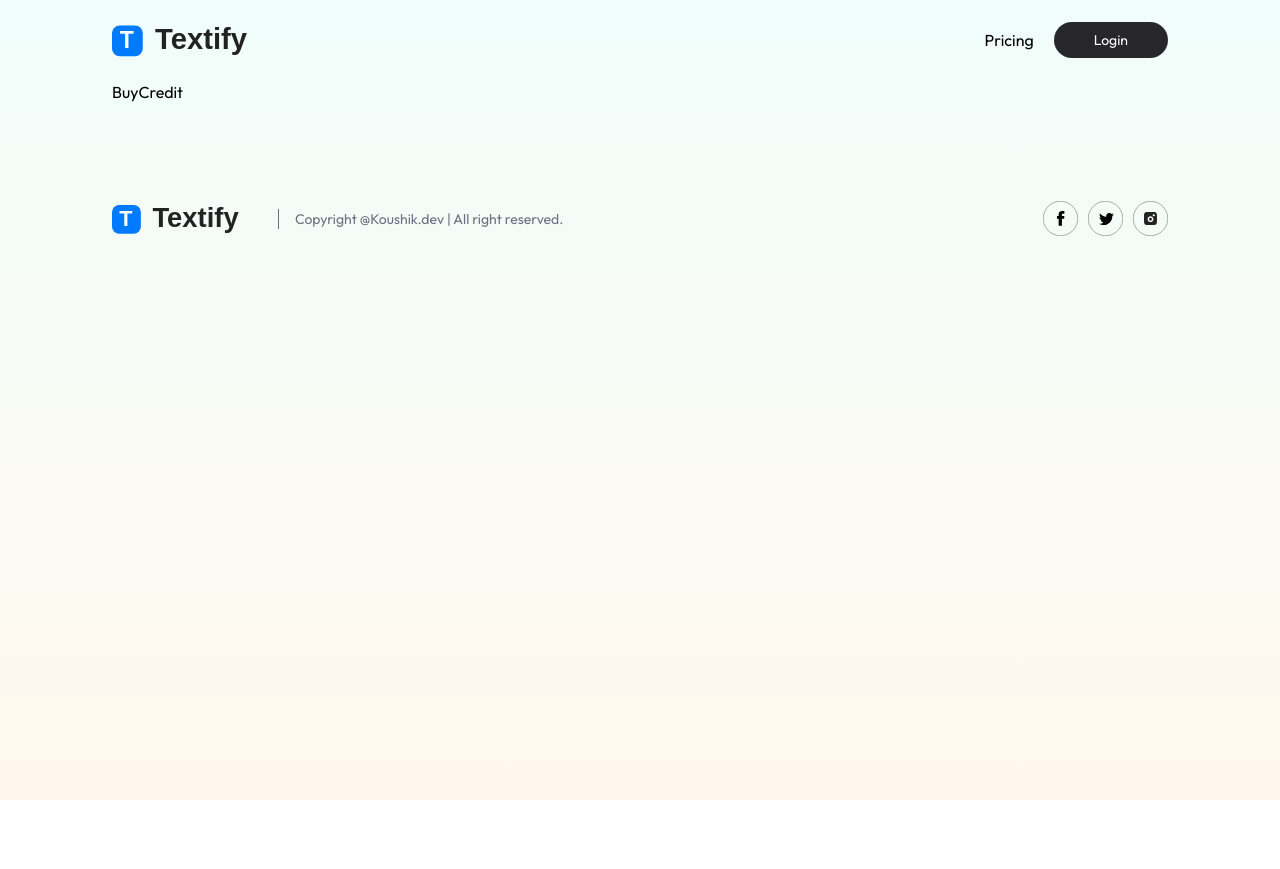
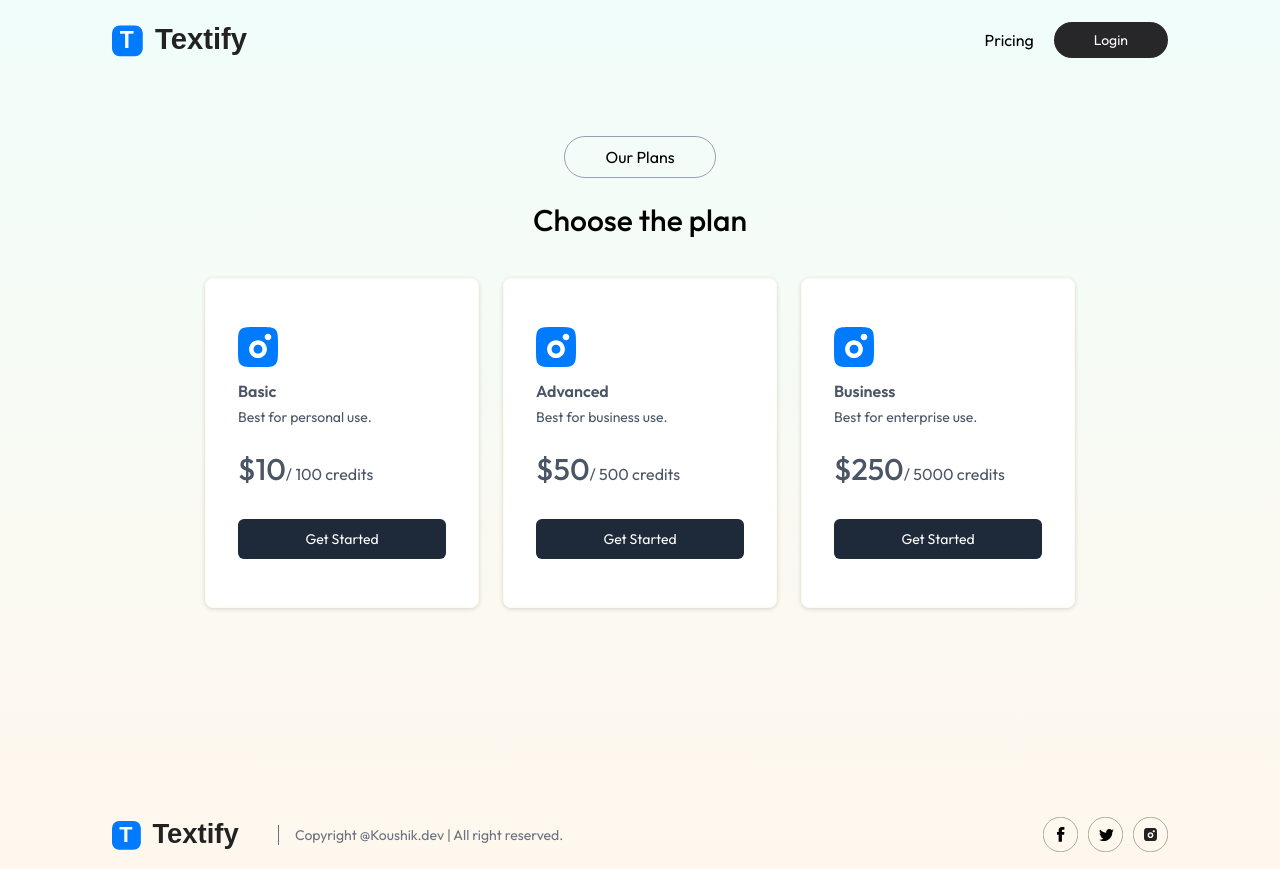
Before and after one commit to KoushikGuria/Textify-Art, a React (Vite) app in the folder client/: page /buy in a window 1280 px wide. Before the commit the page ends 800 px from the top, so only its background shows below. Built offline with nearby package versions, Linux system fonts and the light colour scheme.

Commit message:
Login & Sign up features added

```diff
--- a/client/src/App.jsx
+++ b/client/src/App.jsx
@@ -1,15 +1,21 @@
-import React from "react";
+import React, { useContext } from "react";
 import { Routes, Route } from "react-router-dom";
 import Home from "./pages/Home";
 import Result from "./pages/Result";
 import BuyCredit from "./pages/BuyCredit";
 import Navbar from "./components/Navbar";
 import Footer from "./components/Footer";
+import Login from "./components/Login";
+import { AppContext } from "./context/AppContext";
 
 const App = () => {
+
+  const { showLogin } = useContext(AppContext);
+
   return (
     <div className="px-4 sm:px-10 md:px-14 lg:px-28 min-h-screen bg-gradient-to-b from-teal-50 to-orange-50">
       <Navbar />
+      {showLogin && <Login />}
       <Routes>
         <Route path="/" element={<Home />}/>
         <Route path="/result" element={<Result />}/>
--- a/client/src/assets/assets.js
+++ b/client/src/assets/assets.js
@@ -19,6 +19,7 @@
 import star_group from './star_group.png'
 import credit_star from './credit_star.svg'
 import profile_icon from './profile_icon.png'
+import user_icon from './user_icon.svg'
 
 export const assets = {
     logo,
@@ -36,7 +37,8 @@
     cross_icon,
     star_group,
     credit_star,
-    profile_icon
+    profile_icon,
+    user_icon
 }
 
 export const stepsData = [
--- /dev/null
+++ b/client/src/components/Login.jsx
@@ -0,0 +1,77 @@
+import React, { useContext, useEffect, useState } from 'react';
+import { assets } from '../assets/assets';
+import { AppContext } from '../context/AppContext';
+
+const Login = () => {
+
+    const [state, setState] = useState("Login");
+    const { setShowLogin } = useContext(AppContext);
+
+    useEffect(() => {
+        document.body.style.overflow = "hidden";
+
+        return () => {
+            document.body.style.overflow = "unset";
+        }
+    }, [])
+
+  return (
+    <div className='absolute top-0 left-0 right-0 bottom-0 z-10 backdrop-blur-sm bg-black/30 flex justify-center items-center'>
+        <form className='relative bg-white p-10 rounded-xl text-slate-500'>
+            <h1 className='text-center text-2xl text-neutral-700 font-medium'>{state}</h1>
+            <p className='text-sm'>Welcome back! Please sign in to continue</p>
+
+            {state !== "Login" &&
+            <div className='border px-6 py-2 flex items-center gap-2 rounded-full mt-5'>
+                <img src={assets.user_icon} alt="" />
+                <input className='outline-none text-sm'
+                type="text"
+                placeholder="Full Name"
+                required
+                />
+            </div>
+            }
+
+            <div className='border px-6 py-2 flex items-center gap-2 rounded-full mt-4'>
+                <img src={assets.email_icon} alt="" />
+                <input className='outline-none text-sm'
+                type="email"
+                placeholder="Email id"
+                required
+                />
+            </div>
+
+            <div className='border px-6 py-2 flex items-center gap-2 rounded-full mt-4'>
+                <img src={assets.lock_icon} alt="" />
+                <input className='outline-none text-sm'
+                type="password"
+                placeholder="Password"
+                required
+                />
+            </div>
+
+            <p className='text-sm text-blue-600 my-4 cursor-pointer'>Forgot password?</p>
+
+            <button className='bg-blue-600 w-full text-white py-2 rounded-full cursor-pointer'>
+                {state === "Login" ? "Login" : "Create account"}
+            </button>
+
+            {state === "Login" ?
+            <p className='mt-5 text-center'>Don't have an account?
+                <span onClick={() => setState("Sign Up")}
+                className='text-blue-600 cursor-pointer'> Sign up</span>
+            </p>
+            :
+            <p className='mt-5 text-center'>Already have an account?
+                <span onClick={() => setState("Login")}
+                className='text-blue-600 cursor-pointer'> Login</span>
+            </p>
+            }
+
+            <img onClick={() => setShowLogin(false)} className='absolute top-5 right-5 cursor-pointer' src={assets.cross_icon} alt="" />
+        </form>
+    </div>
+  )
+}
+
+export default Login;
--- a/client/src/context/AppContextProvider.jsx
+++ b/client/src/context/AppContextProvider.jsx
@@ -3,8 +3,11 @@
 
 const AppContextProvider = ({ children }) => {
   const [user, setUser] = useState(null);
+  const [showLogin, setShowLogin] = useState(false);
 
-  const value = { user, setUser };
+  const value = {
+    user, setUser, showLogin, setShowLogin
+  };
 
   return (
     <AppContext.Provider value={value}>
--- a/client/src/pages/BuyCredit.jsx
+++ b/client/src/pages/BuyCredit.jsx
@@ -1,8 +1,32 @@
-import React from 'react';
+import React, { useContext } from 'react';
+import { assets, plans } from '../assets/assets';
+import { AppContext } from '../context/AppContext';
 
 const BuyCredit = () => {
+
+  const { user } = useContext(AppContext);
+
   return (
-    <div>BuyCredit</div>
+    <div className='min-h-[80vh] text-center pt-14 mb-10'>
+      <button className='border border-gray-400 px-10 py-2 rounded-full mb-6'>Our Plans</button>
+      <h1 className='text-center text-3xl font-medium mb-6 sm:mb-10'>Choose the plan</h1>
+
+      <div className='flex flex-wrap justify-center gap-6 text-left'>
+        {plans.map((item, index) => (
+          <div key={index} className='bg-white drop-shadow-sm border border-amber-50 rounded-lg py-12 px-8 text-gray-600 hover:scale-105 transition-all duration-500'>
+            <img width={40} src={assets.logo_icon} alt="" />
+            <p className='mt-3 mb-1 font-semibold'>{item.id}</p>
+            <p className='text-sm'>{item.desc}</p>
+            <p className='mt-6'>
+              <span className='text-3xl font-medium'>${item.price}</span>/ {item.credits} credits
+            </p>
+            <button className='w-full bg-gray-800 text-white mt-8 text-sm rounded-md py-2.5 min-w-52 cursor-pointer'>
+              {user ? "Purchase" : "Get Started"}
+            </button>
+          </div>
+        ))}
+      </div>
+    </div>
   )
 }
 
```
Also changed, not shown: client/src/assets/user_icon.svg (added).
